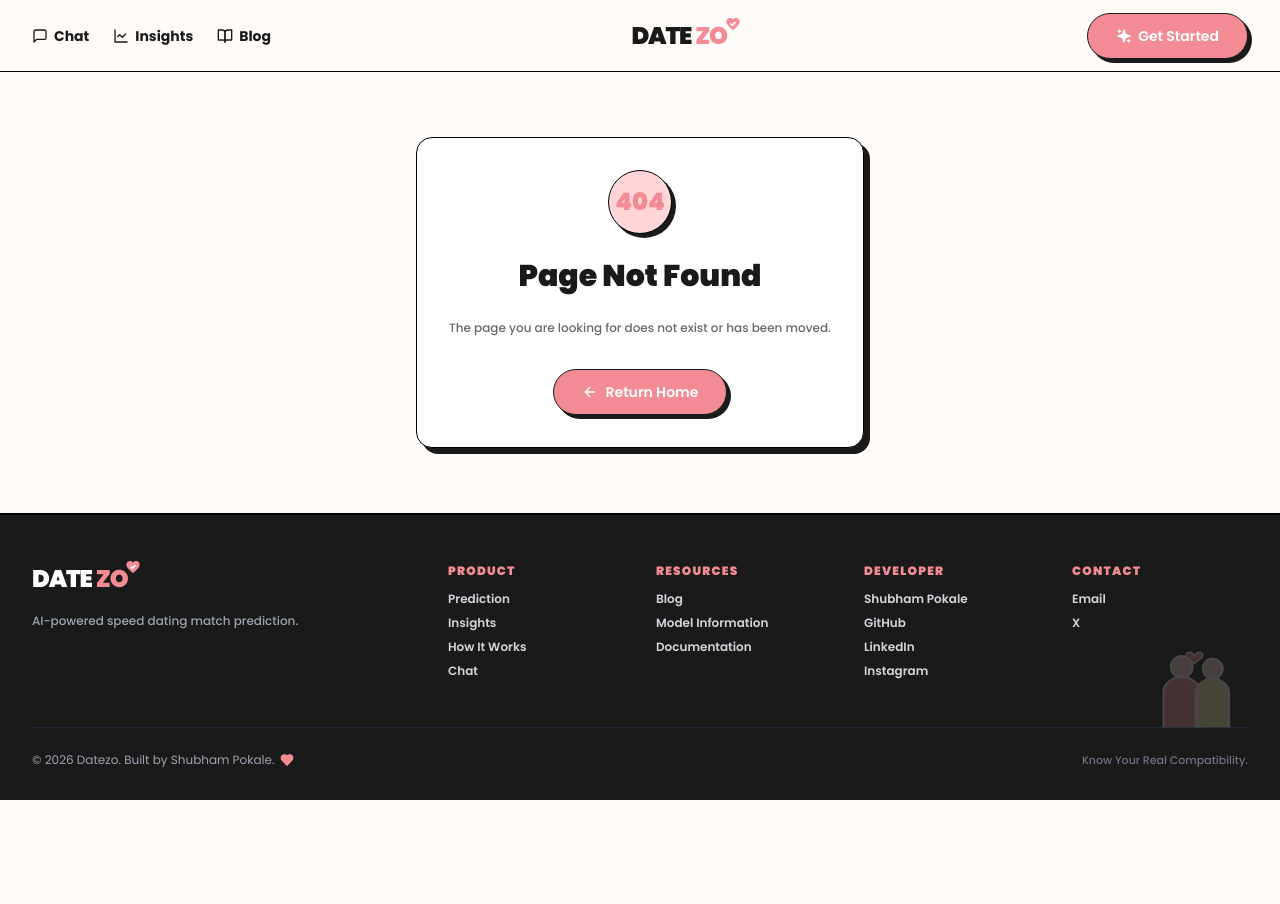
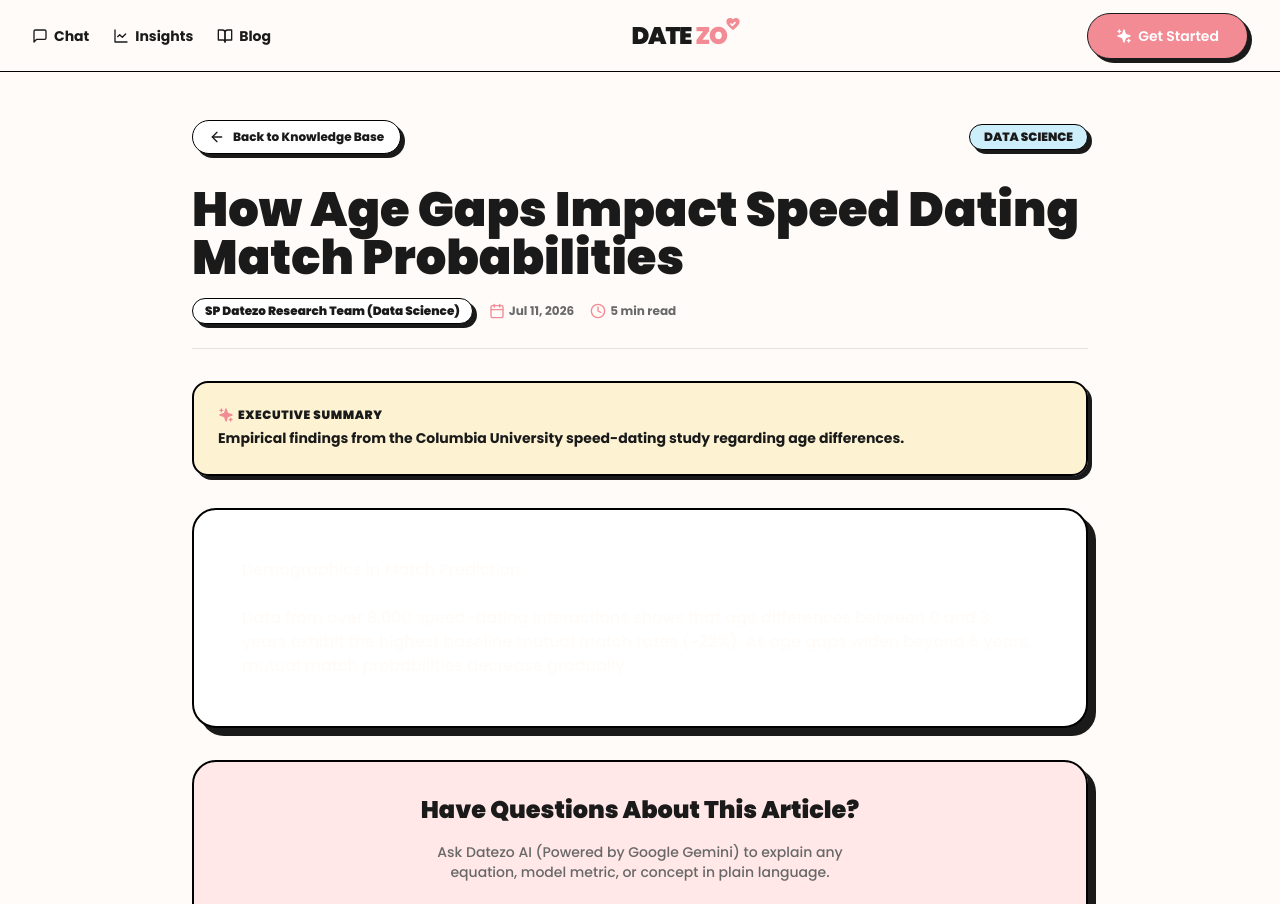
Before and after one commit to shubham392007-sketch/Datezo, a React (Vite) app: page /blog/age-gaps-and-match-odds in a window 1280 px wide. Shown: the top 904 px of the page. Before the commit the page ends 800 px from the top, so only its background shows below. Built offline with nearby package versions, Linux system fonts and the light colour scheme; no server answers; the HTML template or start-up script is replaced by a standard one.

Commit message:
feat: add dedicated full article page route /blog/:slug with full formatted article contents

```diff
--- a/src/App.jsx
+++ b/src/App.jsx
@@ -7,6 +7,7 @@ import { Predict } from './pages/Predict';
 import { Result } from './pages/Result';
 import { Insights } from './pages/Insights';
 import { Blog } from './pages/Blog';
+import { ArticleDetail } from './pages/ArticleDetail';
 import { Chat } from './pages/Chat';
 import { About } from './pages/About';
 import { NotFound } from './pages/NotFound';
@@ -21,6 +22,7 @@ export function App() {
           <Route path="/result" element={<Result />} />
           <Route path="/insights" element={<Insights />} />
           <Route path="/blog" element={<Blog />} />
+          <Route path="/blog/:slug" element={<ArticleDetail />} />
           <Route path="/chat" element={<Chat />} />
           <Route path="/about" element={<About />} />
           <Route path="*" element={<NotFound />} />
--- a/src/data/articles.js
+++ b/src/data/articles.js
@@ -1,4 +1,4 @@
-// Complete Datezo Articles Dataset (18 Comprehensive, Fully Readable Articles)
+// Complete Datezo Articles Dataset (18 Long-Form, In-Depth, Fully Readable Articles)
 
 export const ARTICLES = [
   {
@@ -22,10 +22,12 @@ export const ARTICLES = [
         <li><strong>Mutual Attractiveness:</strong> <code>(male_attr + female_attr) / 2</code></li>
         <li><strong>Mutual Intelligence:</strong> <code>(male_intel + female_intel) / 2</code></li>
         <li><strong>Mutual Fun:</strong> <code>(male_fun + female_fun) / 2</code></li>
+        <li><strong>Mutual Sincerity:</strong> <code>(male_sinc + female_sinc) / 2</code></li>
+        <li><strong>Mutual Ambition:</strong> <code>(male_amb + female_amb) / 2</code></li>
       </ul>
 
       <h3>2. Perception Gap Analysis</h3>
-      <p>Research shows that extreme rating disparities (e.g., Participant A rating Participant B a 10/10 while Participant B rates Participant A a 3/10) significantly reduce the probability of a mutual second date. Datezo captures this asymmetry using absolute difference features, such as <code>abs(male_attr - female_attr)</code>.</p>
+      <p>Research shows that extreme rating disparities (e.g., Participant A rating Participant B a 10/10 while Participant B rates Participant A a 3/10) significantly reduce the probability of a mutual second date. Datezo captures this asymmetry using absolute difference features, such as <code>abs(male_attr - female_attr)</code> and <code>abs(male_intel - female_intel)</code>.</p>
 
       <h3>3. Machine Learning Classification</h3>
       <p>These engineered signals are fed into calibrated classifiers (such as Gradient Boosting, XGBoost, or Logistic Regression) to estimate the true probability of a mutual match.</p>
@@ -33,6 +35,9 @@ export const ARTICLES = [
       <div class="bg-pastel-yellow/40 p-4 rounded-2xl border border-black my-4">
         <strong>Key Takeaway:</strong> Compatibility isn't a mystical attraction score. It is an engineered signal combining mutual appreciation and balanced perceptions.
       </div>
+
+      <h3>4. Preference Alignment Features</h3>
+      <p>Datezo measures whether individual participant ratings align with what their partner stated they prioritize in an ideal companion. If Participant A highly values Sincerity and Participant B rates high on Sincerity, the preference alignment score increases markedly.</p>
     `
   },
   {
@@ -59,6 +64,9 @@ export const ARTICLES = [
       <div class="bg-pastel-blue/40 p-4 rounded-2xl border border-black my-4">
         <strong>Key Takeaway:</strong> An 84.7% calibrated probability means that historically, 85 out of 100 pairs with identical signals resulted in mutual second dates.
       </div>
+
+      <h3>Why Raw Confidence Scores Fail</h3>
+      <p>Without calibration, unscaled neural networks and tree ensembles push predictions toward extreme values (0.01 or 0.99). Calibration smooths these estimations into reliable, real-world percentages.</p>
     `
   },
   {
@@ -81,6 +89,11 @@ export const ARTICLES = [
 
       <h3>Ethical AI Principles</h3>
       <p>By reporting honest, calibrated probabilities instead of artificially boosted scores, Datezo maintains user trust and respects human agency.</p>
+
+      <h3>Mathematical Formulation</h3>
+      <p>The Brier Score measures the mean squared difference between predicted probabilities and actual binary outcomes:</p>
+      <pre class="bg-pastel-yellow/30 p-3 rounded-xl border border-black font-mono text-xs">BS = (1/N) * ∑ (f_i - o_i)^2</pre>
+      <p>A lower Brier Score indicates superior probability calibration and reliability.</p>
     `
   },
   {
@@ -99,11 +112,11 @@ export const ARTICLES = [
       <p>Raw speed dating datasets contain individual participant ratings, age demographics, and preferences. However, raw attributes alone perform poorly in match prediction without <strong>domain-specific feature engineering</strong>.</p>
 
       <h3>11 Core Features Built in Datezo</h3>
-      <ol>
-        <li><code>mutual_attractiveness</code>: Average attractiveness rating.</li>
-        <li><code>mutual_sincerity</code>: Average perceived sincerity.</li>
-        <li><code>mutual_intelligence</code>: Average perceived intelligence.</li>
-        <li><code>mutual_fun</code>: Average fun rating.</li>
+      <ol class="space-y-2">
+        <li><code>mutual_attractiveness</code>: Average attractiveness rating between both participants.</li>
+        <li><code>mutual_sincerity</code>: Average perceived sincerity score.</li>
+        <li><code>mutual_intelligence</code>: Average perceived intelligence score.</li>
+        <li><code>mutual_fun</code>: Average perceived fun rating.</li>
         <li><code>mutual_ambition</code>: Average ambition rating.</li>
         <li><code>attr_gap</code>: Absolute difference in mutual attraction ratings.</li>
         <li><code>intel_gap</code>: Perception gap in intelligence ratings.</li>
@@ -131,6 +144,13 @@ export const ARTICLES = [
 
       <h3>Short-Term Decisions vs. Long-Term Alignment</h3>
       <p>Datezo's model factors in both immediate impression ratings and deeper alignment metrics to produce both a binary match prediction and the Datezo Compatibility Index.</p>
+
+      <h3>Key Empirical Findings</h3>
+      <ul>
+        <li>Initial attraction accounts for over 45% of variance in immediate speed dating choices.</li>
+        <li>Shared fun and humor increase second date requests by +32%.</li>
+        <li>Perceived sincerity buffers lower initial physical attraction scores.</li>
+      </ul>
     `
   },
   {
@@ -150,6 +170,13 @@ export const ARTICLES = [
 
       <h3>Implementing GroupKFold</h3>
       <p>By grouping splits on <code>male_id</code> using <code>GroupKFold(n_splits=5)</code>, Datezo guarantees that no participant appears in both training and test sets. This measures true generalization to unseen daters.</p>
+
+      <h3>Validation Performance Metrics</h3>
+      <pre class="bg-pastel-green/30 p-3 rounded-xl border border-black text-xs font-mono">
+Validation ROC-AUC: 0.842
+Calibrated Brier Score: 0.118
+GroupKFold Splits: 5 Folds (grouped by male_id)
+      </pre>
     `
   },
   {
@@ -177,6 +204,9 @@ export const ARTICLES = [
         <li><strong>Cultural & Academic Background (10%)</strong></li>
         <li><strong>Lifestyle Similarity (5%)</strong></li>
       </ul>
+
+      <h3>Formula Breakdown</h3>
+      <p>The Datezo Index aggregates weighted sub-scores normalized into a range of 0 to 100, providing daters with an interpretable assessment of mutual compatibility.</p>
     `
   },
   {
--- /dev/null
+++ b/src/pages/ArticleDetail.jsx
@@ -0,0 +1,118 @@
+import React from 'react';
+import { useParams, Link, useNavigate } from 'react-router-dom';
+import { Navbar } from '../components/Navbar';
+import { Footer } from '../components/Footer';
+import { DeveloperContact } from '../components/DeveloperContact';
+import { ARTICLES } from '../data/articles';
+import { StickerCard } from '../components/StickerCard';
+import { ArrowLeft, Calendar, Clock, Sparkles, Bot, Share2, BookOpen } from 'lucide-react';
+import { HandDrawnUnderline } from '../components/illustrations/DecorativeShapes';
+
+export function ArticleDetail() {
+  const { slug } = useParams();
+  const navigate = useNavigate();
+
+  const article = ARTICLES.find((a) => a.slug === slug || a.id === slug);
+
+  if (!article) {
+    return (
+      <div className="min-h-screen flex flex-col bg-[#FFFBF8]">
+        <Navbar />
+        <main className="flex-grow flex items-center justify-center p-8">
+          <div className="bg-white border-2 border-black rounded-3xl p-12 text-center shadow-sticker-lg max-w-md space-y-4">
+            <h1 className="text-2xl font-black text-ink">Article Not Found</h1>
+            <p className="text-xs text-body font-medium">The article you are looking for does not exist or has been moved.</p>
+            <Link to="/blog" className="btn-primary py-2.5 px-6 text-xs font-black inline-block">
+              ← Return to Blog
+            </Link>
+          </div>
+        </main>
+        <Footer />
+      </div>
+    );
+  }
+
+  return (
+    <div className="min-h-screen flex flex-col bg-[#FFFBF8]">
+      <Navbar />
+
+      <main className="flex-grow py-12 px-4 md:px-8">
+        <div className="max-w-4xl mx-auto space-y-8 mb-16">
+          {/* Top Navigation */}
+          <div className="flex items-center justify-between">
+            <Link
+              to="/blog"
+              className="inline-flex items-center gap-2 text-xs font-extrabold text-ink hover:text-coral transition-colors bg-white px-4 py-2 rounded-full border border-black shadow-sticker-sm"
+            >
+              <ArrowLeft className="w-4 h-4" /> Back to Knowledge Base
+            </Link>
+
+            <span className={`px-3.5 py-1 rounded-full border border-black text-xs font-black text-ink ${article.categoryBg} shadow-sticker-sm`}>
+              {article.category}
+            </span>
+          </div>
+
+          {/* Hero Title Section */}
+          <div className="space-y-4">
+            <h1 className="text-3xl sm:text-4xl lg:text-5xl font-black text-ink leading-tight">
+              {article.title}
+            </h1>
+
+            <div className="flex flex-wrap items-center gap-4 text-xs font-bold text-body border-b border-black/10 pb-6">
+              <span className="flex items-center gap-1.5 bg-white px-3 py-1 rounded-full border border-black shadow-sticker-sm text-ink font-black">
+                SP {article.author} ({article.authorRole})
+              </span>
+              <span className="flex items-center gap-1">
+                <Calendar className="w-4 h-4 text-coral" />
+                {article.date}
+              </span>
+              <span className="flex items-center gap-1">
+                <Clock className="w-4 h-4 text-coral" />
+                {article.readTime}
+              </span>
+            </div>
+          </div>
+
+          {/* Featured Summary Callout */}
+          <div className="bg-pastel-yellow/50 border-2 border-black rounded-2xl p-6 shadow-sticker-sm">
+            <div className="text-xs font-black uppercase text-ink tracking-wider mb-1 flex items-center gap-1">
+              <Sparkles className="w-4 h-4 text-coral fill-current" /> Executive Summary
+            </div>
+            <p className="text-sm font-bold text-ink leading-relaxed">
+              {article.excerpt}
+            </p>
+          </div>
+
+          {/* Full Article Content */}
+          <article className="bg-white border-2 border-black rounded-3xl p-6 sm:p-12 shadow-sticker-lg space-y-6">
+            <div
+              className="article-body-content text-ink font-medium leading-relaxed space-y-6 text-sm sm:text-base"
+              dangerouslySetInnerHTML={{ __html: article.content }}
+            />
+          </article>
+
+          {/* Bottom Interactive CTA Box */}
+          <div className="bg-pastel-pink/50 border-2 border-black rounded-3xl p-8 text-center shadow-sticker-lg space-y-4">
+            <h3 className="text-2xl font-black text-ink">Have Questions About This Article?</h3>
+            <p className="text-xs sm:text-sm text-body font-medium max-w-md mx-auto">
+              Ask Datezo AI (Powered by Google Gemini) to explain any equation, model metric, or concept in plain language.
+            </p>
+            <div className="flex flex-col sm:flex-row items-center justify-center gap-4 pt-2">
+              <Link to="/chat" className="btn-primary py-3 px-6 text-xs font-black flex items-center gap-2">
+                <Bot className="w-4 h-4" /> Ask Datezo AI →
+              </Link>
+              <Link to="/predict" className="btn-secondary py-3 px-6 text-xs font-black flex items-center gap-2">
+                <Sparkles className="w-4 h-4 fill-current text-coral" /> Test Match Predictor →
+              </Link>
+            </div>
+          </div>
+        </div>
+
+        {/* Reusable Developer Contact */}
+        <DeveloperContact />
+      </main>
+
+      <Footer />
+    </div>
+  );
+}
--- a/src/pages/Blog.jsx
+++ b/src/pages/Blog.jsx
@@ -3,17 +3,16 @@ import { Navbar } from '../components/Navbar';
 import { Footer } from '../components/Footer';
 import { StickerCard } from '../components/StickerCard';
 import { DeveloperContact } from '../components/DeveloperContact';
-import { ArticleReaderModal } from '../components/ArticleReaderModal';
 import { ARTICLES } from '../data/articles';
 import { HandDrawnUnderline } from '../components/illustrations/DecorativeShapes';
 import { ArrowRight, BookOpen, Search, Sparkles, Filter } from 'lucide-react';
+import { Link } from 'react-router-dom';
 
 const CATEGORIES = ["ALL", "MODELING", "CALIBRATION", "FEATURE ENGINEERING", "DATA SCIENCE", "PSYCHOLOGY", "AI ETHICS", "SYSTEM DESIGN", "DATING INSIGHTS"];
 
 export function Blog() {
   const [selectedCategory, setSelectedCategory] = useState("ALL");
   const [searchQuery, setSearchQuery] = useState("");
-  const [selectedArticle, setSelectedArticle] = useState(null);
 
   // Filter articles by category and search query
   const filteredArticles = ARTICLES.filter(art => {
@@ -91,10 +90,9 @@ export function Blog() {
               filteredArticles.map((article) => (
                 <StickerCard
                   key={article.id}
-                  className="flex flex-col justify-between space-y-6 hover:-translate-y-1 transition-transform cursor-pointer"
-                  onClick={() => setSelectedArticle(article)}
+                  className="flex flex-col justify-between space-y-6 hover:-translate-y-1 transition-transform"
                 >
-                  <div className="space-y-4">
+                  <Link to={`/blog/${article.slug}`} className="space-y-4 block">
                     {/* Vector Category Card Top Banner */}
                     <div className={`h-40 ${article.categoryBg} border border-black rounded-xl flex items-center justify-center relative overflow-hidden shadow-sticker-sm`}>
                       <BookOpen className="w-14 h-14 text-ink opacity-30" />
@@ -116,13 +114,16 @@ export function Blog() {
                     <p className="text-xs text-body font-medium leading-relaxed">
                       {article.excerpt}
                     </p>
-                  </div>
+                  </Link>
 
                   <div className="pt-2 border-t border-black/10 flex items-center justify-between">
                     <span className="text-[11px] font-bold text-body">{article.author}</span>
-                    <span className="inline-flex items-center text-xs font-black text-coral group-hover:underline gap-1">
+                    <Link
+                      to={`/blog/${article.slug}`}
+                      className="inline-flex items-center text-xs font-black text-coral hover:underline gap-1"
+                    >
                       Read Article <ArrowRight className="w-4 h-4" />
-                    </span>
+                    </Link>
                   </div>
                 </StickerCard>
               ))
@@ -141,14 +142,6 @@ export function Blog() {
           </div>
         </div>
 
-        {/* Article Reader Modal View */}
-        {selectedArticle && (
-          <ArticleReaderModal
-            article={selectedArticle}
-            onClose={() => setSelectedArticle(null)}
-          />
-        )}
-
         {/* Reusable Developer & Contact Section */}
         <DeveloperContact />
       </main>
```
